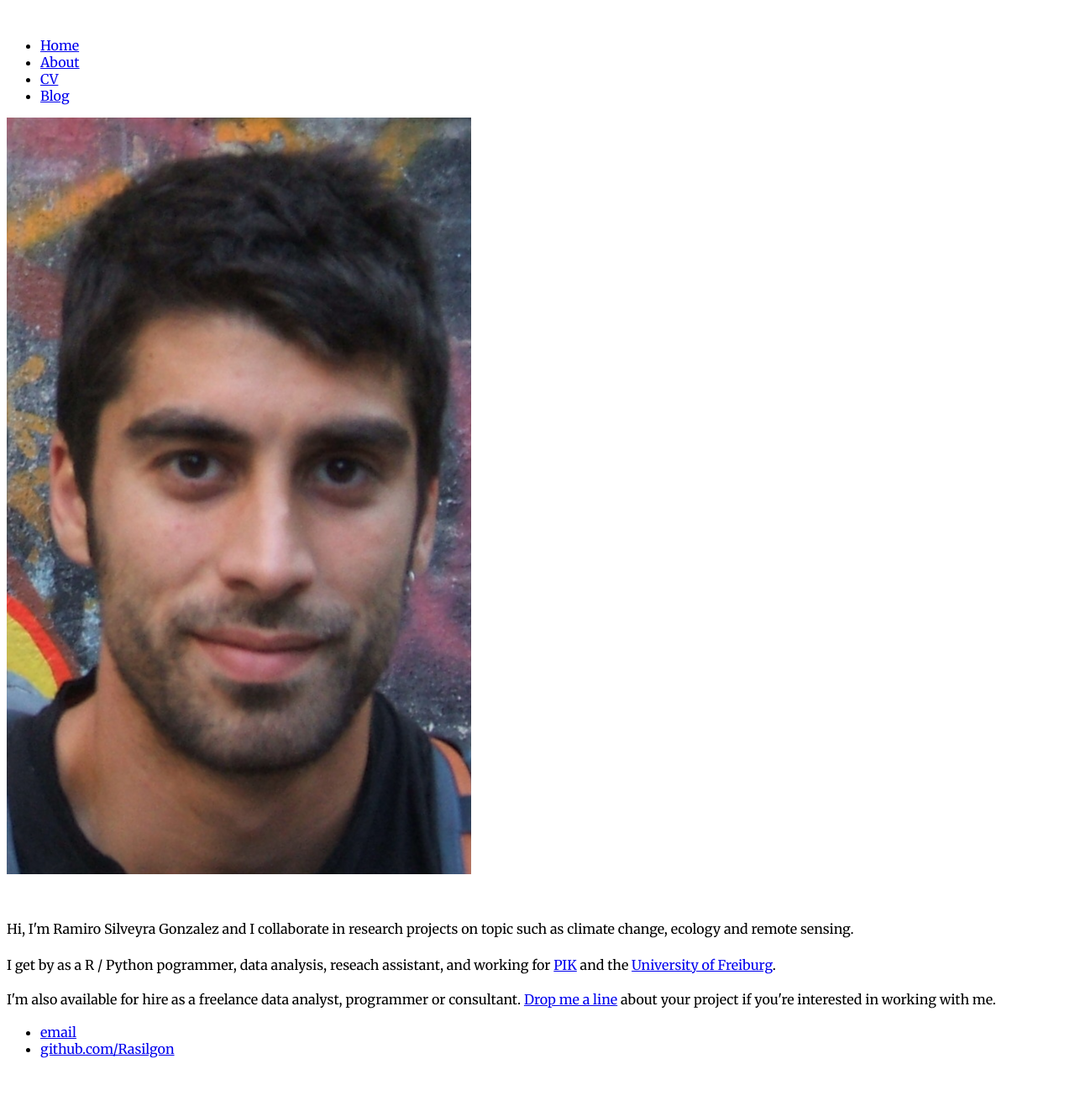
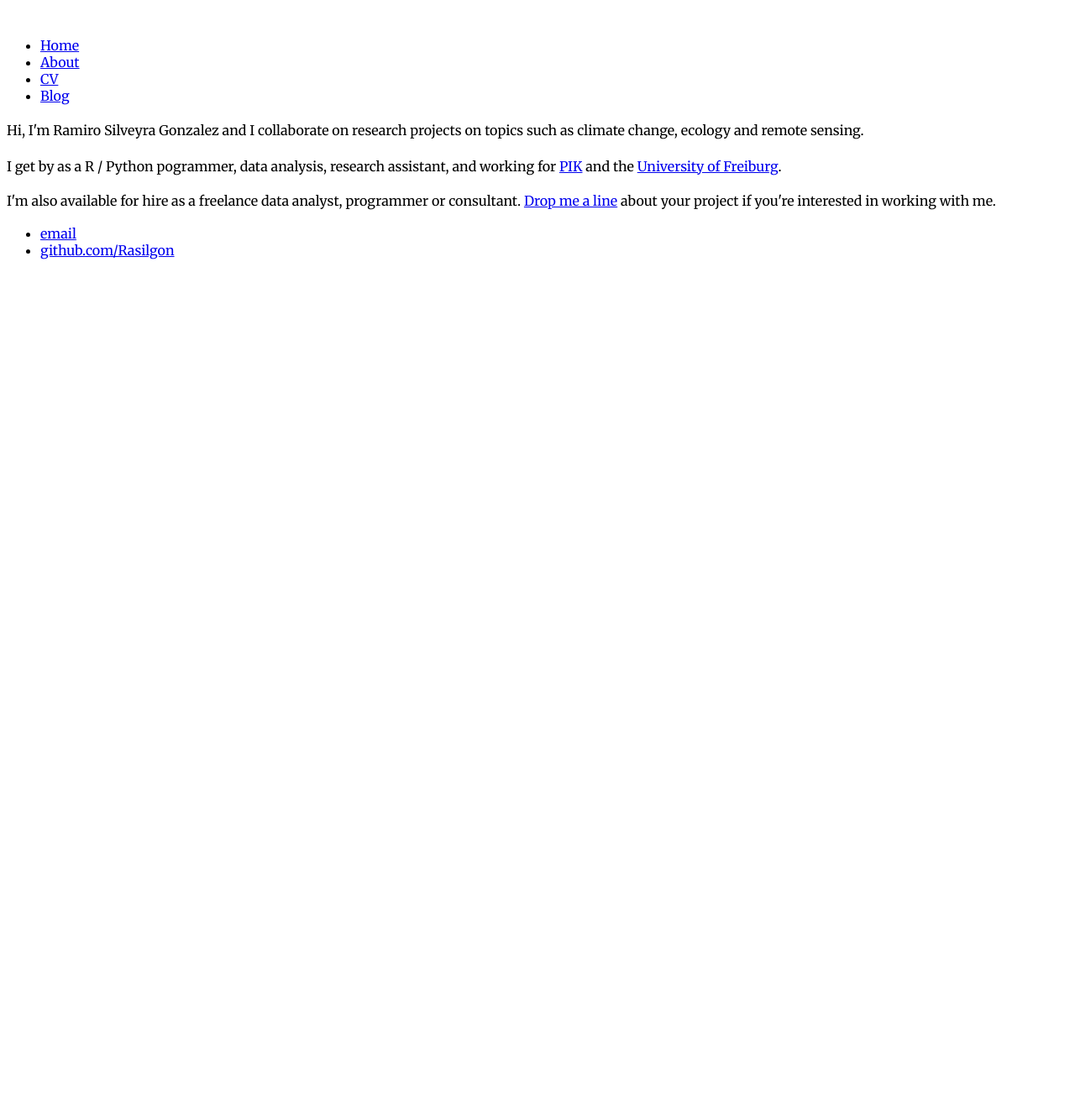
Before and after one commit to Rasilgon/rasilgon.github.io, a Jekyll site: the page built from index.html, in a window 1280 px wide. Shown: the whole page at 84% size. Built offline with Jekyll 4.4.1, drawn with Linux system fonts in a browser that asks for light colours; after the commit the page ends 900 px from its top, so only the background shows below that.

Commit message:
Update index.html

```diff
--- a/index.html
+++ b/index.html
@@ -9,13 +9,13 @@ description: Ramiro Silveyra Gonzalez is a Forest and Environmetal Scientist as
 <!-- <div class="jumbotron"> -->
 <div class="row marketing">
 	<div class="col-sm-4">
-	<img  class="img-circle avatar" alt="Ramiro Silveyra Gonzalez" src="img/image10.png">
+	<!--  <img  class="img-circle avatar" alt="Ramiro Silveyra Gonzalez" src="img/image10.png">  -->
 	</div>
 	<div itemscope itemtype="http://data-vocabulary.org/Person" class="col-sm-8">
-	<p class="lead">Hi, I'm <span itemprop="name">Ramiro Silveyra Gonzalez</span> and I collaborate in research projects on topic such as climate change, ecology and remote sensing.</p>
-	<p>I get by as a <span itemprop="title">R / Python pogrammer</span>, <span itemprop="title">data analysis</span>, <span itemprop="title">reseach assistant</span>, and working for <a href="https://www.pik-potsdam.de/pik-startseite">PIK</a> and <span itemprop="affiliation">the <a href="http://www.biom.uni-freiburg.de/">University of Freiburg</a></span>.</p>
+	<p class="lead">Hi, I'm <span itemprop="name">Ramiro Silveyra Gonzalez</span> and I collaborate on research projects on topics such as climate change, ecology and remote sensing.</p>
+	<p>I get by as a <span itemprop="title">R / Python pogrammer</span>, <span itemprop="title">data analysis</span>, <span itemprop="title">research assistant</span>, and working for <a href="https://www.pik-potsdam.de/pik-startseite">PIK</a> and <span itemprop="affiliation">the <a href="http://www.biom.uni-freiburg.de/">University of Freiburg</a></span>.</p>
 
-	<p>I'm also available for hire as a <span itemprop="title">freelance data analyst, programmer or consultant</span>. <a href="contact">Drop me a line</a> about your project if you're interested in working with me.</p>
+	<p>I'm also available for hire as a <span itemprop="title">freelance data analyst, programmer or consultant</span>. <a href="rasilgon@gmail.com">Drop me a line</a> about your project if you're interested in working with me.</p>
 	</div>
 </div>
 <!-- </div> -->
```
